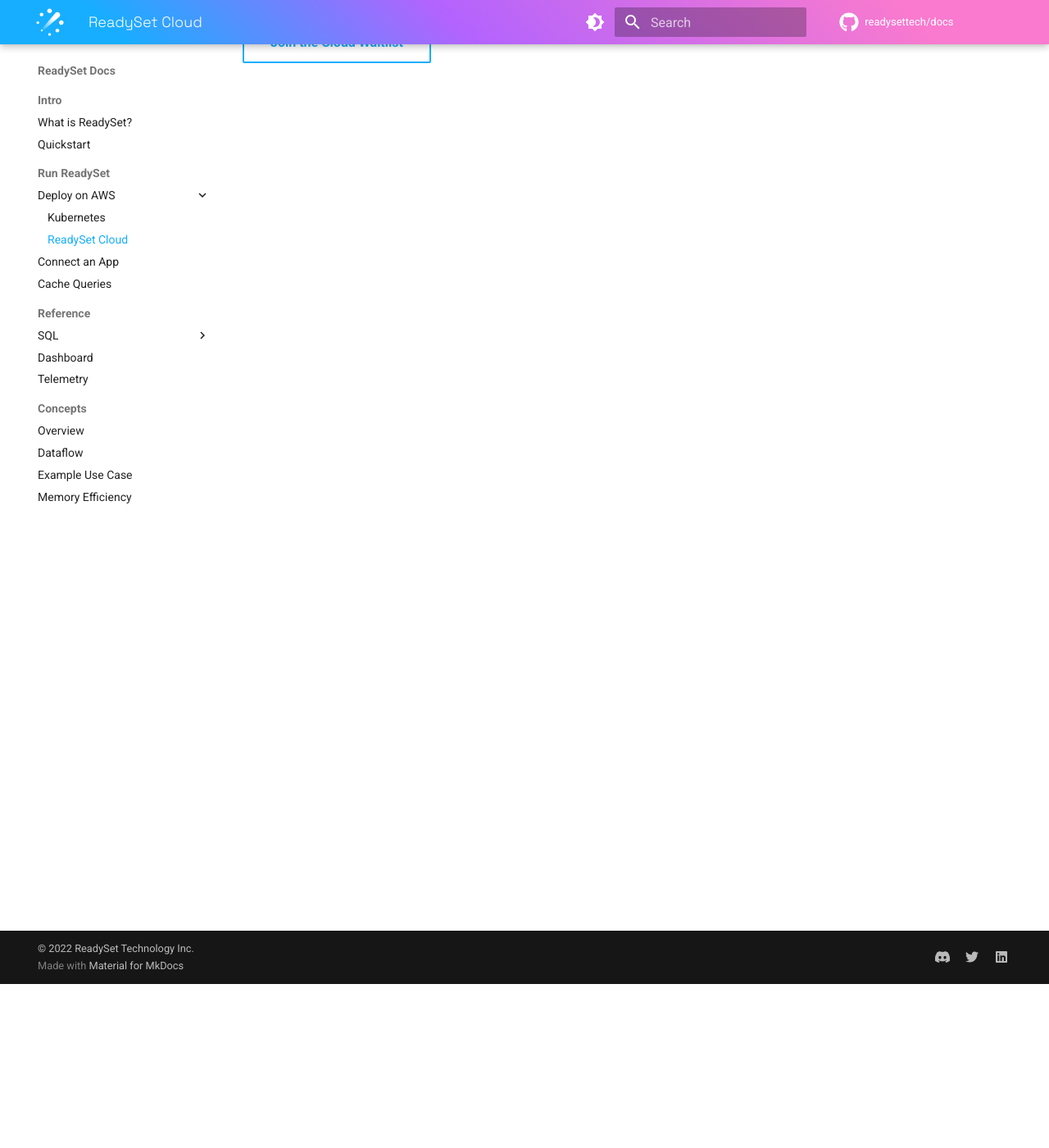
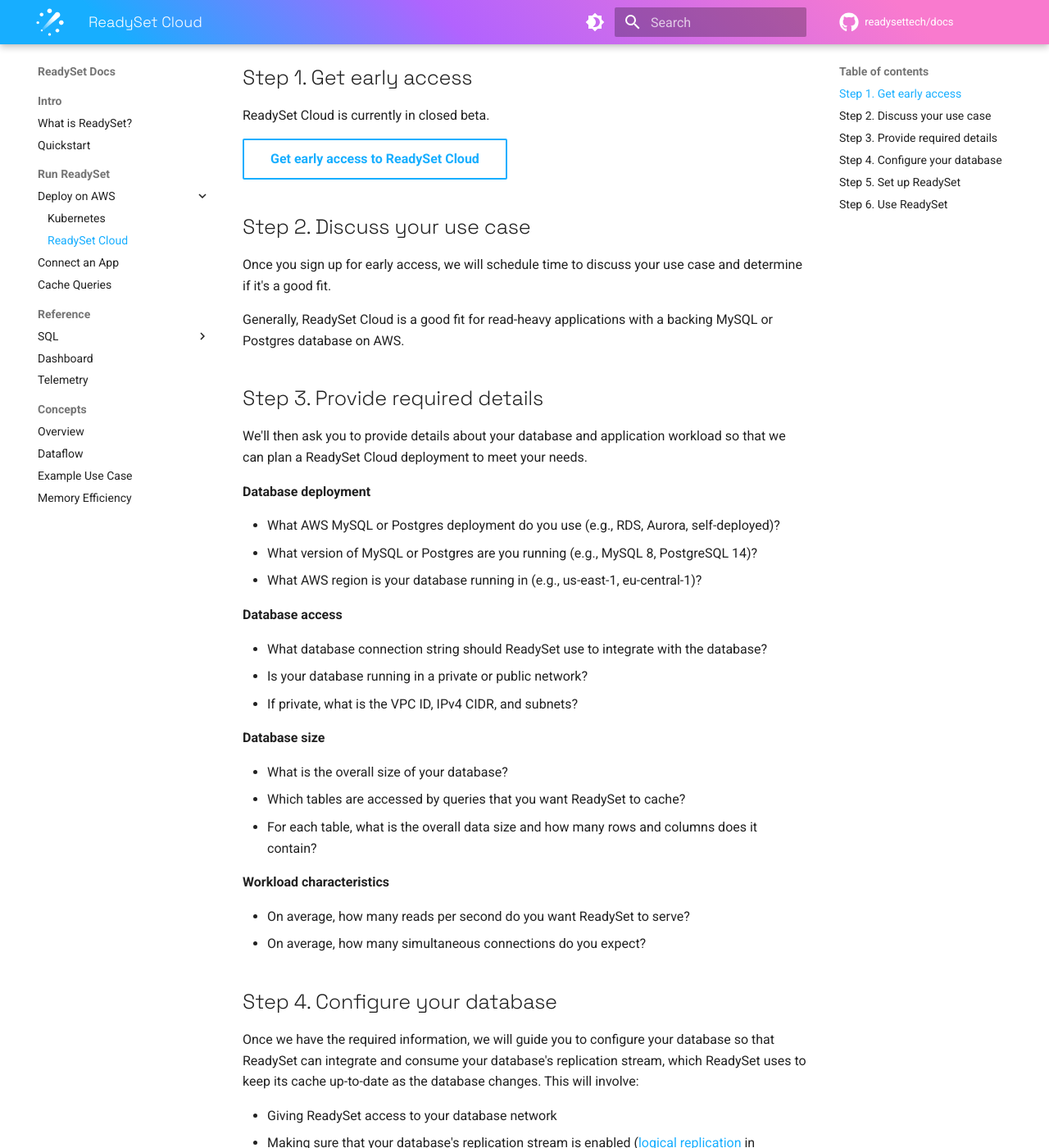
Before and after one commit to readysettech/docs-old, an MkDocs documentation site: the page built from docs/guides/deploy-readyset-cloud.md, in a window 1280 px wide and 1400 px high, scrolled down 200 px. Shown: the whole window at 82% size. Built offline with MkDocs 1.6.1 and Material for MkDocs 9.7.7, drawn with Linux system fonts in a browser that asks for light colours; comment, search, counter and statistics services are not loaded; some of the changed text lies outside the part shown.

Commit message:
Explain ReadySet Cloud onboarding process and requirements

```diff
--- a/docs/guides/deploy-readyset-cloud.md
+++ b/docs/guides/deploy-readyset-cloud.md
@@ -1,5 +1,66 @@
 # Deploy with ReadySet Cloud
 
-ReadySet Cloud provides a fully-managed, single-tenant ReadySet deployment.
+This page explains the process for getting up and running with a fully-managed deployment of ReadySet.
 
-[Join the Cloud Waitlist](https://readysettech.typeform.com/to/BqovNk8A?typeform-source=readyset.io){ .md-button }
+## Step 1. Get early access
+
+ReadySet Cloud is currently in closed beta.
+
+[Get early access to ReadySet Cloud](https://readysettech.typeform.com/to/BqovNk8A?typeform-source=readyset.io){ .md-button }
+
+## Step 2. Discuss your use case
+
+Once you sign up for early access, we will schedule time to discuss your use case and determine if it's a good fit.
+
+Generally, ReadySet Cloud is a good fit for read-heavy applications with a backing MySQL or Postgres database on AWS.
+
+## Step 3. Provide required details
+
+We'll then ask you to provide details about your database and application workload so that we can plan a ReadySet Cloud deployment to meet your needs.
+
+**Database deployment**
+
+- What AWS MySQL or Postgres deployment do you use (e.g., RDS, Aurora, self-deployed)?
+- What version of MySQL or Postgres are you running (e.g., MySQL 8, PostgreSQL 14)?
+- What AWS region is your database running in (e.g., us-east-1, eu-central-1)?
+
+**Database access**
+
+- What database connection string should ReadySet use to integrate with the database?
+- Is your database running in a private or public network?
+- If private, what is the VPC ID, IPv4 CIDR, and subnets?
+
+**Database size**
+
+- What is the overall size of your database?
+- Which tables are accessed by queries that you want ReadySet to cache?
+- For each table, what is the overall data size and how many rows and columns does it contain?
+
+**Workload characteristics**
+
+- On average, how many reads per second do you want ReadySet to serve?
+- On average, how many simultaneous connections do you expect?
+
+## Step 4. Configure your database
+
+Once we have the required information, we will guide you to configure your database so that ReadySet can integrate and consume your database's replication stream, which ReadySet uses to keep its cache up-to-date as the database changes. This will involve:
+
+- Giving ReadySet access to your database network
+- Making sure that your database's replication stream is enabled ([logical replication](https://www.postgresql.org/docs/current/logical-replication.html) in Postgres, the [binary log](https://dev.mysql.com/doc/refman/5.7/en/binary-log.html) in MySQL)
+
+## Step 5. Set up ReadySet
+
+We'll then:
+
+- Provision the hardware for your ReadySet deployment.
+- Verify that we can connect to your network and database.
+- Start your ReadySet deployment.
+
+Your ReadySet deployment will take an initial snapshot of your data, which can take between a few minutes to several hours depending on the size of your dataset.
+
+## Step 6. Use ReadySet
+
+Once snapshotting is finished, we'll give you the details you need to start caching queries with ReadySet, including:
+
+- The username, password, and endpoint for your ReadySet deployment so you can change your application's connection string to point at ReadySet instead of at the backing database
+- A link to a [Grafana dashboard](../reference/dashboard.md) where you can profile the latencies of queries sent through ReadySet and identify queries to cache
```
Also changed, not shown: docs/index.md (+2 -2 lines).
